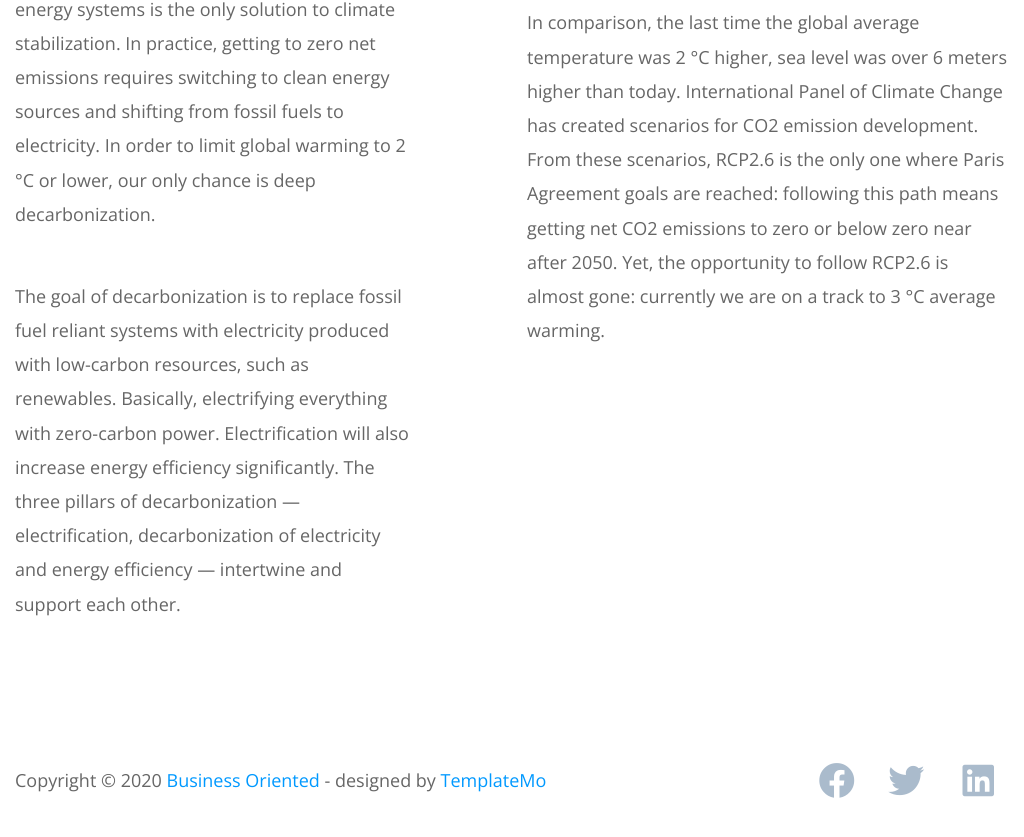
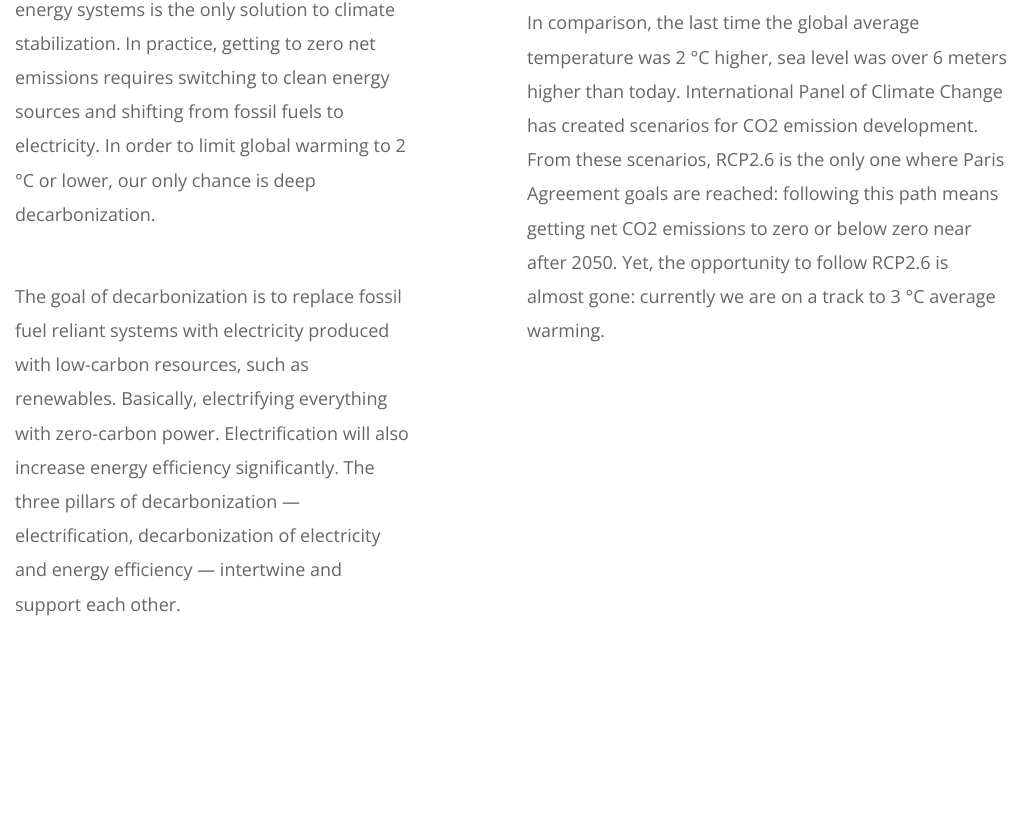
Before and after one commit to Aditya190600/carbon-footprinting, an Electron app: page about.html in a window 1024 px wide. Shown: the part 3024-3861 px from the top of the page. After the commit the page ends 3717 px from the top, so only its background shows below. Drawn offline with nearby package versions, Linux system fonts and the light colour scheme.

Commit message:
Update about.html

```diff
--- a/about.html
+++ b/about.html
@@ -205,7 +205,7 @@ International Panel of Climate Change has created scenarios for CO2 emission dev
         </div>
     </div>
 
-    <footer class="container-fluid">
+   <!-- <footer class="container-fluid">
         <div class="row">
             <p class="col-lg-9 col-md-8 mb-5 mb-md-0">
                 Copyright &copy; 2020 <span class="tm-text-primary">Business Oriented</span>
@@ -223,7 +223,7 @@ International Panel of Climate Change has created scenarios for CO2 emission dev
                 </a>
             </div>
         </div>
-    </footer>
+    </footer>-->
 
     <script src="js/jquery-3.4.1.min.js"></script>
     <script src="js/bootstrap.min.js"></script>
```
